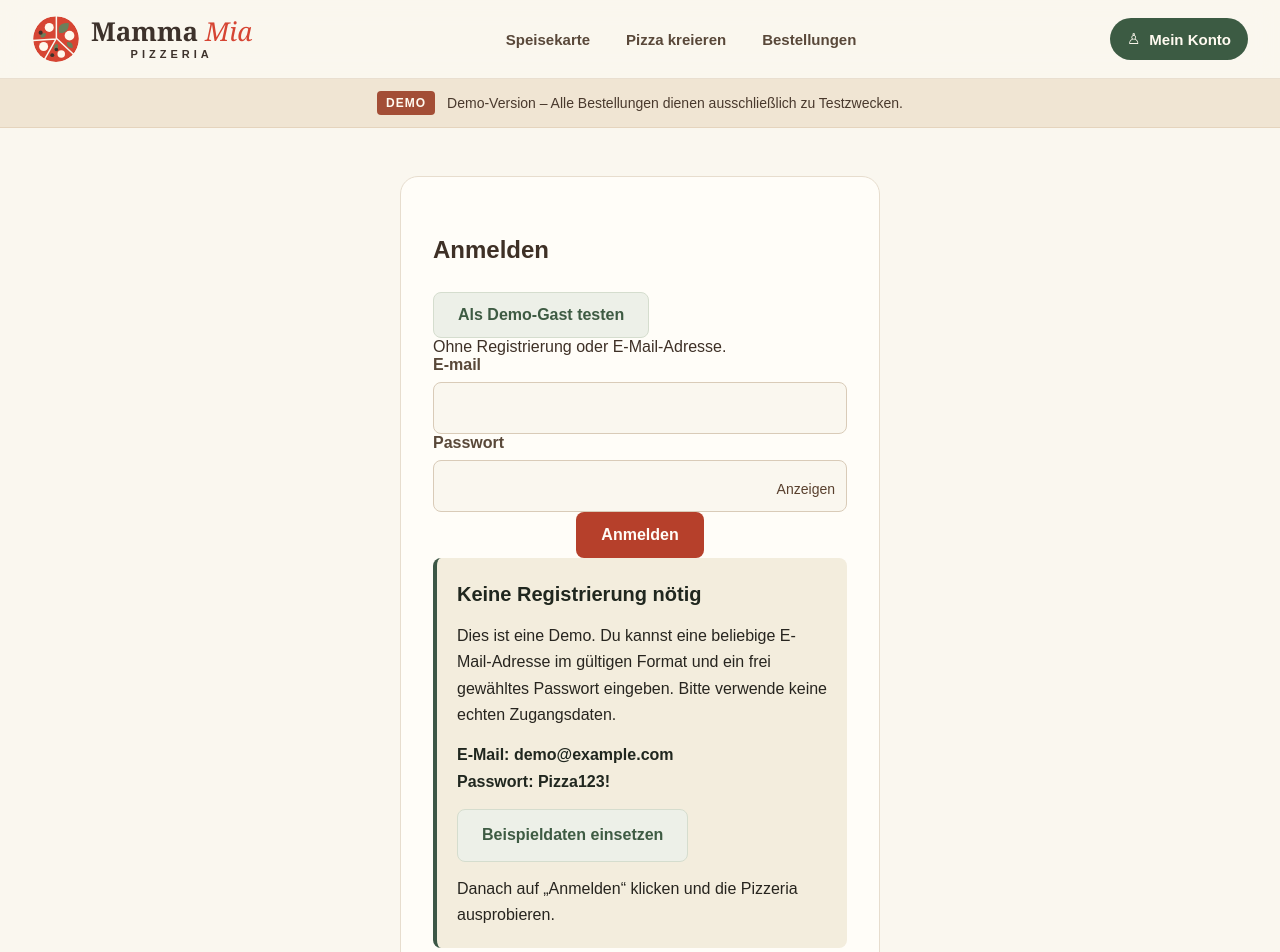
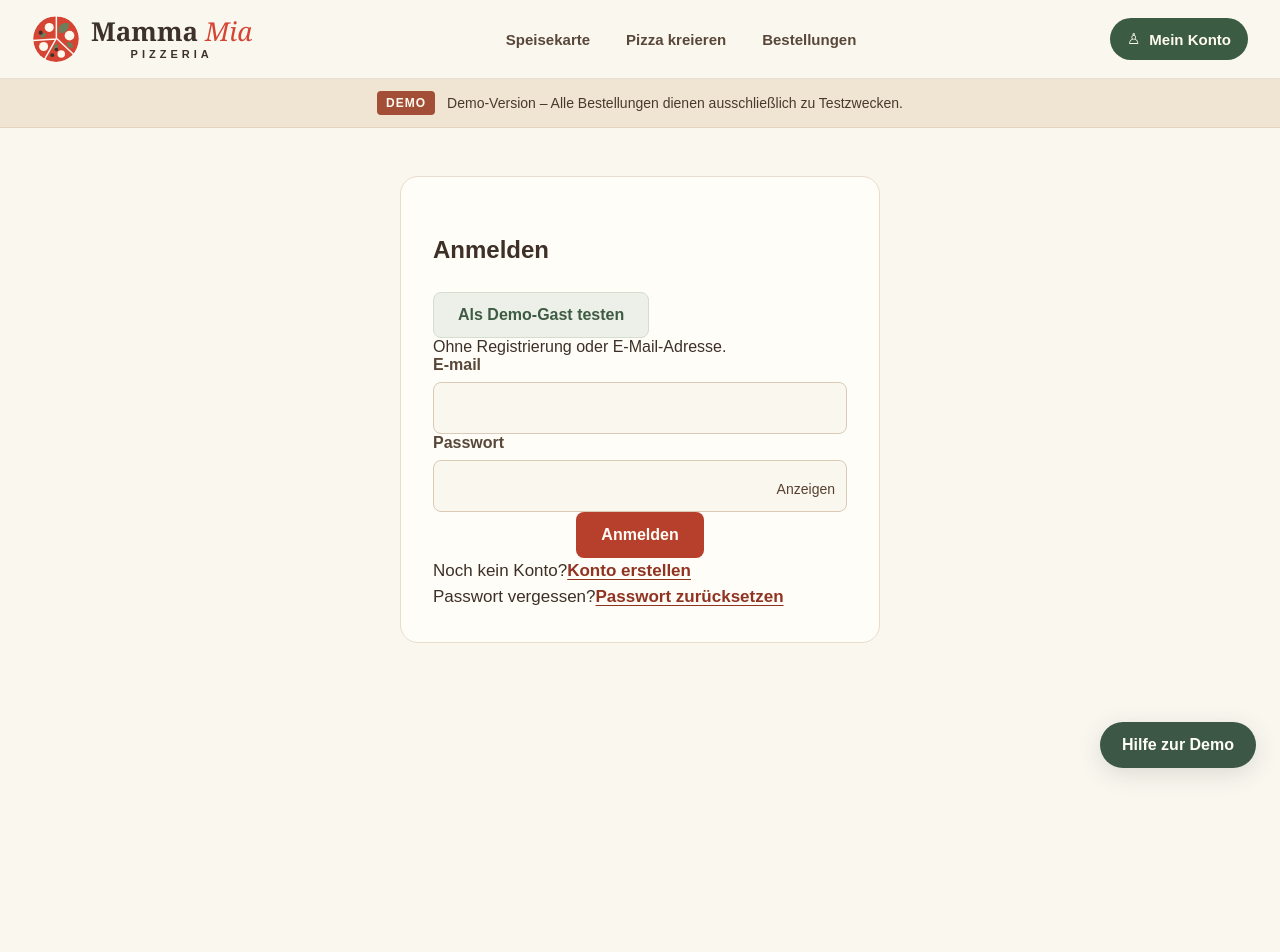
Before and after one commit to AnnaFillanna/Pizzeria-Mama-Mia, a React (Vite) app: page /#/login in a window 1280 px wide. Shown: the top 952 px of the page. After the commit the page ends 800 px from the top, so only its background shows below. Built offline with nearby package versions, Linux system fonts and the light colour scheme.

Commit message:
Seitliche Demo-Hilfe mit Kopieren und Einfügen ergänzen

```diff
--- a/src/components/ui/pages/common.module.css
+++ b/src/components/ui/pages/common.module.css
@@ -54,35 +54,114 @@
   }
 }
 
-.demoHelp {
-  margin-bottom: 28px;
-  padding: 20px;
+.helpTrigger {
+  position: fixed;
+  right: 24px;
+  bottom: 32px;
+  z-index: 10;
+  padding: 14px 22px;
+  color: #fffdf8;
+  font: inherit;
+  font-weight: 700;
+  background: #3c5746;
+  border: 0;
+  border-radius: 28px;
+  box-shadow: 0 6px 24px #24392c24;
+  cursor: pointer;
+}
+
+.helpDialog {
+  position: fixed;
+  inset: 0 28px 0 auto;
+  width: min(420px, calc(100% - 32px));
+  max-height: calc(100dvh - 48px);
+  margin: auto 0;
+  padding: 28px;
+  overflow-y: auto;
   color: #27251f;
-  font-weight: 500;
   font-size: 16px;
   line-height: 1.65;
-  overflow-wrap: anywhere;
-  background: #f3eddd;
-  border-left: 4px solid #3c5746;
+  background: #fffaf0;
+  border: 1px solid #d4c9b5;
+  border-radius: 18px;
+  box-shadow: 0 20px 80px #20271f30;
+}
+
+.helpDialog::backdrop {
+  background: #24271f38;
+}
+
+.helpDialog h4 {
+  margin: 16px 0;
+  color: #20271f;
+  font-size: 23px;
+}
+
+.helpClose {
+  display: block;
+  margin-left: auto;
+  padding: 8px;
+  color: #27251f;
+  font: inherit;
+  background: transparent;
+  border: 0;
+  cursor: pointer;
+}
+
+.copyRow {
+  display: flex;
+  justify-content: space-between;
+  align-items: center;
+  gap: 12px;
+  margin: 12px 0;
+  padding: 12px;
+  background: #eee8d9;
   border-radius: 8px;
 }
 
-.demoHelp h4 {
-  margin: 0 0 12px;
-  color: #20271f;
-  font-weight: 700;
-  font-size: 20px;
+.copyRow span,
+.copyRow strong {
+  display: block;
+  overflow-wrap: anywhere;
 }
 
-.demoHelp p {
-  margin: 0 0 14px;
+.copyRow span {
+  font-size: 13px;
 }
 
-.demoHelp strong {
-  color: #20271f;
+.copyRow button {
+  padding: 10px;
+  color: #263c2e;
+  font: inherit;
   font-weight: 700;
+  font-size: 14px;
+  background: #fffdf8;
+  border: 1px solid #8b9b8e;
+  border-radius: 6px;
+  cursor: pointer;
 }
 
-.demoHelp p:last-child {
-  margin: 14px 0 0;
+.copyStatus {
+  min-height: 26px;
+  font-size: 14px;
 }
+
+.helpTrigger:focus-visible,
+.helpClose:focus-visible,
+.copyRow button:focus-visible {
+  outline: 3px solid #913321;
+  outline-offset: 3px;
+}
+
+@media (width <= 700px) {
+  .helpDialog {
+    inset: 0;
+    margin: auto;
+    padding: 22px;
+  }
+
+  .helpTrigger {
+    right: 16px;
+    bottom: 16px;
+  }
+}
--- a/src/components/ui/pages/login/login.tsx
+++ b/src/components/ui/pages/login/login.tsx
@@ -1,3 +1,4 @@
+import { useRef, useState } from 'react';
 import { Link } from 'react-router-dom';
 
 import { Input, Button, PasswordInput } from '../../form-controls';
@@ -15,7 +16,18 @@ export const LoginUI = ({
   handleSubmit,
   password,
   setPassword,
-}: LoginUIProps): React.JSX.Element => (
+}: LoginUIProps): React.JSX.Element => {
+  const help = useRef<HTMLDialogElement>(null);
+  const [copyStatus, setCopyStatus] = useState('');
+  const copyValue = async (value: string, label: string): Promise<void> => {
+    try {
+      await navigator.clipboard.writeText(value);
+      setCopyStatus(`${label} kopiert.`);
+    } catch {
+      setCopyStatus('Bitte markiere den Text und kopiere ihn manuell.');
+    }
+  };
+  return (
     <main className={styles.container}>
       <div className={`pt-6 ${styles.wrapCenter}`}>
         <h3 className="pb-6 text text_type_main-medium">Anmelden</h3>
@@ -58,30 +70,80 @@ export const LoginUI = ({
             )}
           </>
         </form>
-      <aside className={styles.demoHelp} aria-labelledby="demo-help-title">
+        <button
+          type="button"
+          className={styles.helpTrigger}
+          onClick={() => help.current?.showModal()}
+          aria-haspopup="dialog"
+        >
+          Hilfe zur Demo
+        </button>
+        <dialog
+          ref={help}
+          className={styles.helpDialog}
+          aria-labelledby="demo-help-title"
+          onClose={() => setCopyStatus('')}
+        >
+          <button
+            type="button"
+            className={styles.helpClose}
+            onClick={() => help.current?.close()}
+            aria-label="Hilfe schließen"
+          >
+            Schließen ×
+          </button>
           <h4 id="demo-help-title">Keine Registrierung nötig</h4>
           <p>
-          Dies ist eine Demo. Du kannst eine beliebige E-Mail-Adresse im gültigen Format
-          und ein frei gewähltes Passwort eingeben. Bitte verwende keine echten
-          Zugangsdaten.
+            Dies ist eine Demo. Verwende einfach diese Beispieldaten oder eine beliebige
+            E-Mail-Adresse im gültigen Format und ein frei gewähltes Passwort. Bitte
+            nutze keine echten Zugangsdaten.
           </p>
-        <p>
-          <strong>E-Mail: demo@example.com</strong>
-          <br />
-          <strong>Passwort: Pizza123!</strong>
+          <div className={styles.copyRow}>
+            <div>
+              <span>E-Mail</span>
+              <strong>demo@example.com</strong>
+            </div>
+            <button
+              type="button"
+              onClick={() => {
+                void copyValue('demo@example.com', 'E-Mail');
+              }}
+              aria-label="E-Mail kopieren"
+            >
+              Kopieren
+            </button>
+          </div>
+          <div className={styles.copyRow}>
+            <div>
+              <span>Passwort</span>
+              <strong>Pizza123!</strong>
+            </div>
+            <button
+              type="button"
+              onClick={() => {
+                void copyValue('Pizza123!', 'Passwort');
+              }}
+              aria-label="Passwort kopieren"
+            >
+              Kopieren
+            </button>
+          </div>
+          <p className={styles.copyStatus} role="status">
+            {copyStatus}
           </p>
           <Button
-          type="secondary"
+            type="primary"
             htmlType="button"
             onClick={() => {
               setEmail('demo@example.com');
               setPassword('Pizza123!');
+              help.current?.close();
             }}
           >
-          Beispieldaten einsetzen
+            Daten einfügen
           </Button>
           <p>Danach auf „Anmelden“ klicken und die Pizzeria ausprobieren.</p>
-      </aside>
+        </dialog>
         <div className={`pb-4 ${styles.question} text text_type_main-default`}>
           Noch kein Konto?
           <Link to="/register" className={`pl-2 ${styles.link}`}>
@@ -97,3 +159,4 @@ export const LoginUI = ({
       </div>
     </main>
   );
+};
```
Lines whose indentation alone changed are shown as unchanged.
